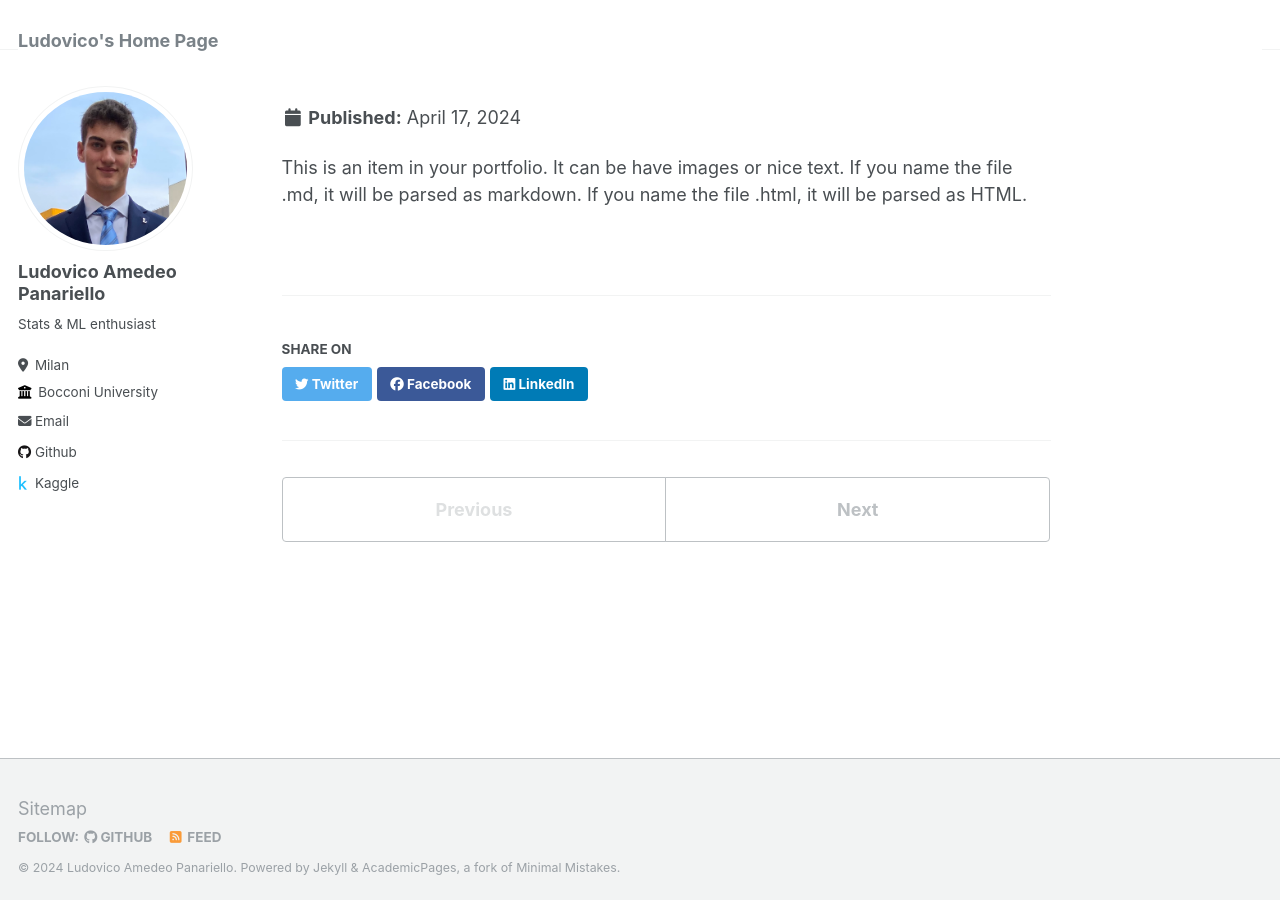
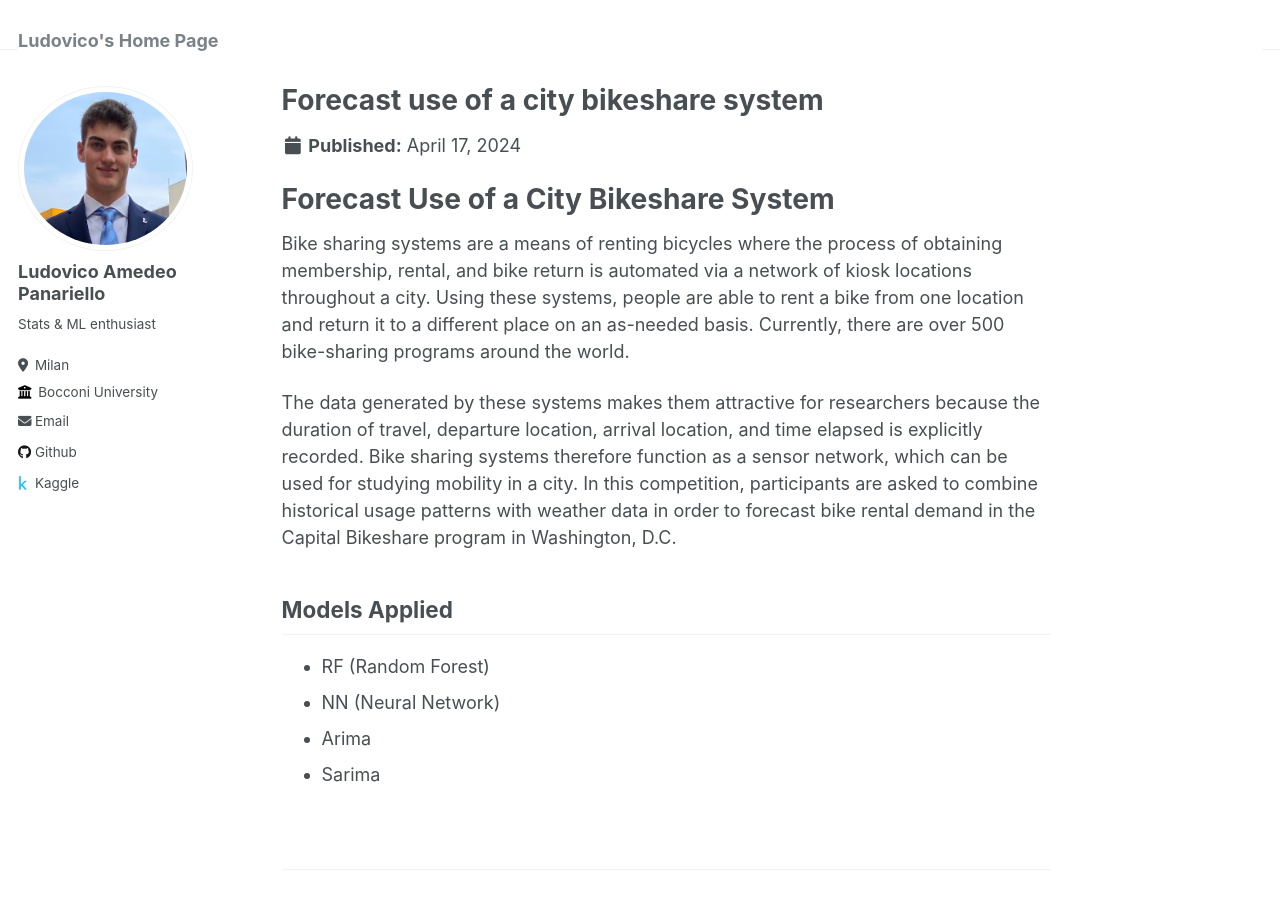
Before and after one commit to LudovicoP/LudovicoP.github.io, a Jekyll site: the page built from _portfolio/portfolio-1.md, in a window 1280 px wide and 900 px high. Built offline with Jekyll 4.4.1, drawn with Linux system fonts in a browser that asks for light colours.

Commit message:
Update portfolio-1.md

```diff
--- a/_portfolio/portfolio-1.md
+++ b/_portfolio/portfolio-1.md
@@ -1,10 +1,18 @@
 ---
 title: "Forecast use of a city bikeshare system"
-excerpt: "Models applied: Applied RF, NN, Arima and Sarima"
-Bike sharing systems are a means of renting bicycles where the process of obtaining membership, rental, and bike return is automated via a network of kiosk locations throughout a city. Using these systems, people are able rent a bike from a one location and return it to a different place on an as-needed basis. Currently, there are over 500 bike-sharing programs around the world.
-
-The data generated by these systems makes them attractive for researchers because the duration of travel, departure location, arrival location, and time elapsed is explicitly recorded. Bike sharing systems therefore function as a sensor network, which can be used for studying mobility in a city. In this competition, participants are asked to combine historical usage patterns with weather data in order to forecast bike rental demand in the Capital Bikeshare program in Washington, D.C.
+excerpt: "Models applied: RF, NN, Arima, and Sarima"
 collection: portfolio
 ---
 
-This is an item in your portfolio. It can be have images or nice text. If you name the file .md, it will be parsed as markdown. If you name the file .html, it will be parsed as HTML.
+# Forecast Use of a City Bikeshare System
+
+Bike sharing systems are a means of renting bicycles where the process of obtaining membership, rental, and bike return is automated via a network of kiosk locations throughout a city. Using these systems, people are able to rent a bike from one location and return it to a different place on an as-needed basis. Currently, there are over 500 bike-sharing programs around the world.
+
+The data generated by these systems makes them attractive for researchers because the duration of travel, departure location, arrival location, and time elapsed is explicitly recorded. Bike sharing systems therefore function as a sensor network, which can be used for studying mobility in a city. In this competition, participants are asked to combine historical usage patterns with weather data in order to forecast bike rental demand in the Capital Bikeshare program in Washington, D.C.
+
+## Models Applied
+
+- RF (Random Forest)
+- NN (Neural Network)
+- Arima
+- Sarima
```
